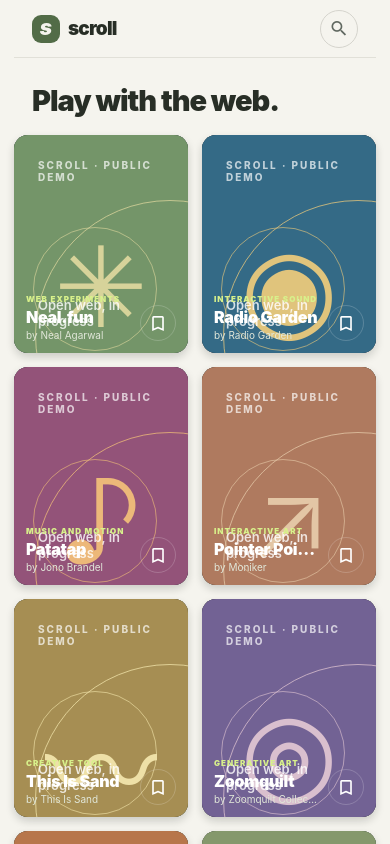
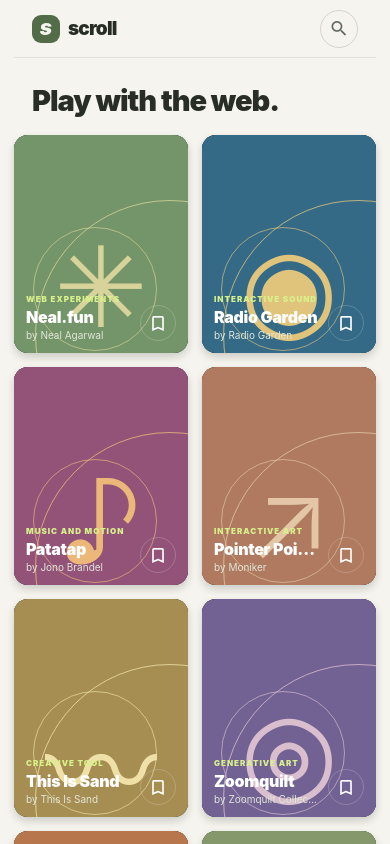
Before and after one commit to harmansingh671671-ops/Indie_Social, a React Native app in the folder apps/mobile/: screen / in a window 390 px wide. Built offline with nearby package versions, Linux system fonts and the light colour scheme.

Commit message:
refactor: remove extra header and footer text from website preview art cards

```diff
--- a/apps/mobile/App.tsx
+++ b/apps/mobile/App.tsx
@@ -29,7 +29,7 @@ const SITES: Site[] = [
 const STORE_KEY = 'scroll.demo.saved.v3';
 
 function SiteArt({ site }: { site: Site }) {
-  return <View style={[styles.art, { backgroundColor: site.palette[0] }]}><View style={[styles.blob, { backgroundColor: site.palette[1] }]} /><View style={[styles.ring, { borderColor: site.palette[2] }]} /><View style={[styles.ringSmall, { borderColor: site.palette[2] }]} /><Text style={[styles.mark, { color: site.palette[2] }]}>{site.mark}</Text><Text style={styles.artKicker}>SCROLL · PUBLIC DEMO</Text><Text style={styles.artFooter}>Open web, in progress</Text></View>;
+  return <View style={[styles.art, { backgroundColor: site.palette[0] }]}><View style={[styles.blob, { backgroundColor: site.palette[1] }]} /><View style={[styles.ring, { borderColor: site.palette[2] }]} /><View style={[styles.ringSmall, { borderColor: site.palette[2] }]} /><Text style={[styles.mark, { color: site.palette[2] }]}>{site.mark}</Text></View>;
 }
 
 function BrowserFrame({ site, onReady, onFailure }: { site: Site; onReady: () => void; onFailure: () => void }) {
```
